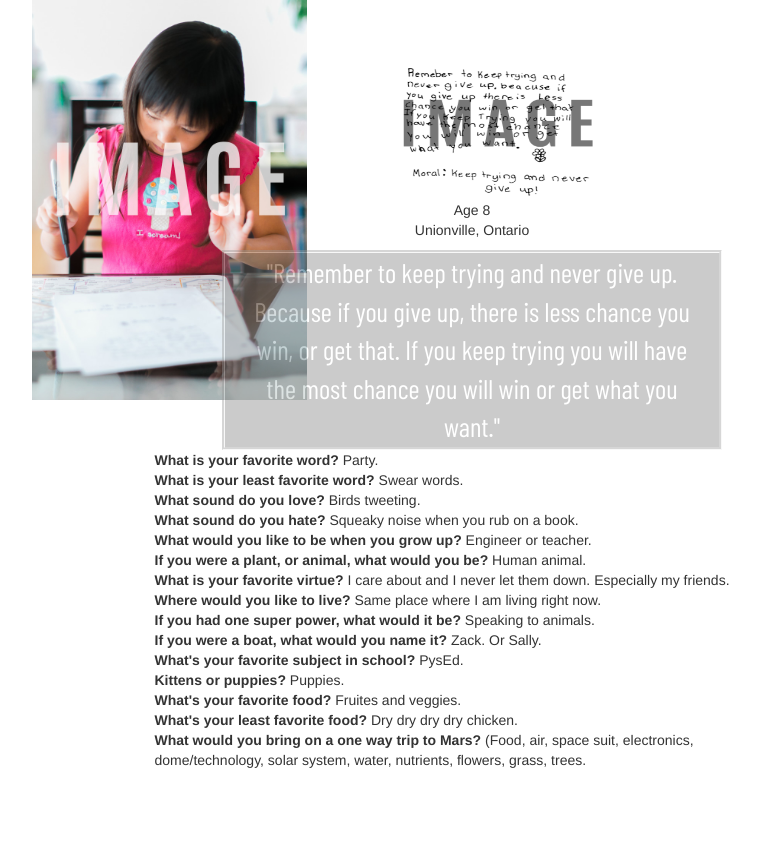
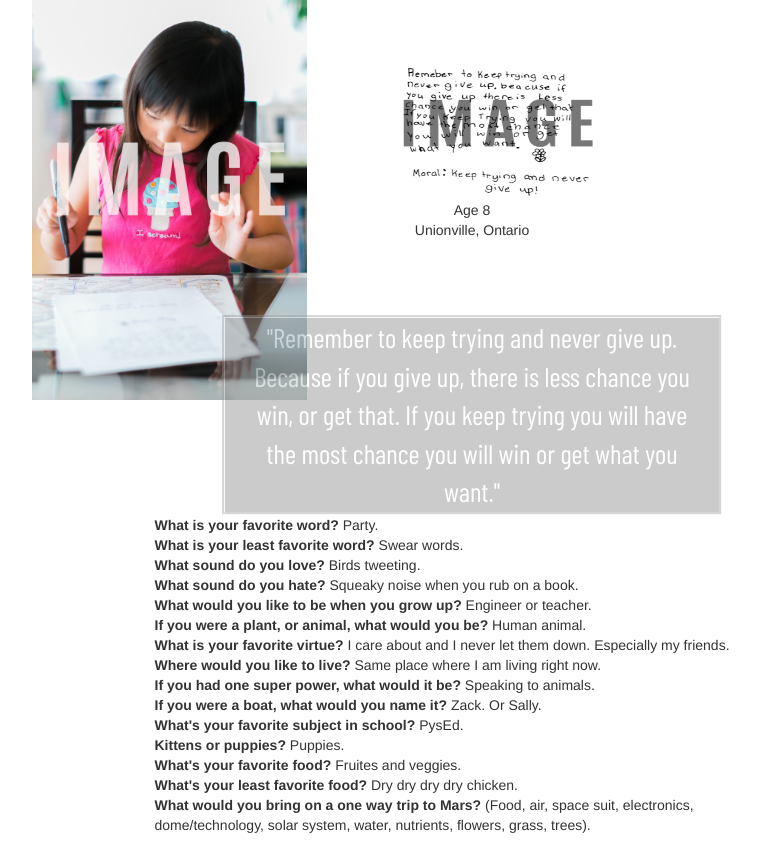
Before and after one commit to hfung8/7evenseconds, a website: page views/public/story2.html in a window 1280 px wide. Shown: the whole page, without its empty margins (168-928 px from the left). Before the commit the page ends 800 px from the top, so only its background shows below. Drawn offline with nearby package versions, Linux system fonts and the light colour scheme.

Commit message:
made changes to story2.html, positioned imges, added ) to text

```diff
--- a/views/public/story2.html
+++ b/views/public/story2.html
@@ -24,7 +24,7 @@
             Unionville, Ontario
         </p>
     </div>
-        <div class="col col-sm-7" style="text-align:center; font-family:Barlow Condensed; font-size: 27px; float: none; margin: 0 auto; border-style: groove; background-color: grey; color: white; height: 200px; width:500px; opacity: 0.4; position:relative">"Remember to keep trying and never give up. Because if you give up, there is less chance you win, or get that. If you keep trying you will have the most chance you will win or get what you want."
+        <div class="col col-sm-7" style="text-align:center; font-family:Barlow Condensed; font-size: 27px; float: none; margin: 0 auto; border-style: groove; background-color: grey; color: white; height: 200px; width:500px; opacity: 0.4; position:relative; margin-top: 75px">"Remember to keep trying and never give up. Because if you give up, there is less chance you win, or get that. If you keep trying you will have the most chance you will win or get what you want."
         </div>
     <div class="container">
         <div class="col col-sm-7" style="float: none; margin: 0 auto; position: relative">
@@ -57,7 +57,7 @@
                 <br>
                 <b>What's your least favorite food? </b>Dry dry dry dry chicken.
                 <br>
-                <b>What would you bring on a one way trip to Mars? </b>(Food, air, space suit, electronics, dome/technology, solar system, water, nutrients, flowers, grass, trees.
+                <b>What would you bring on a one way trip to Mars? </b>(Food, air, space suit, electronics, dome/technology, solar system, water, nutrients, flowers, grass, trees).
                 <br>
             </p>
         </div>
```
